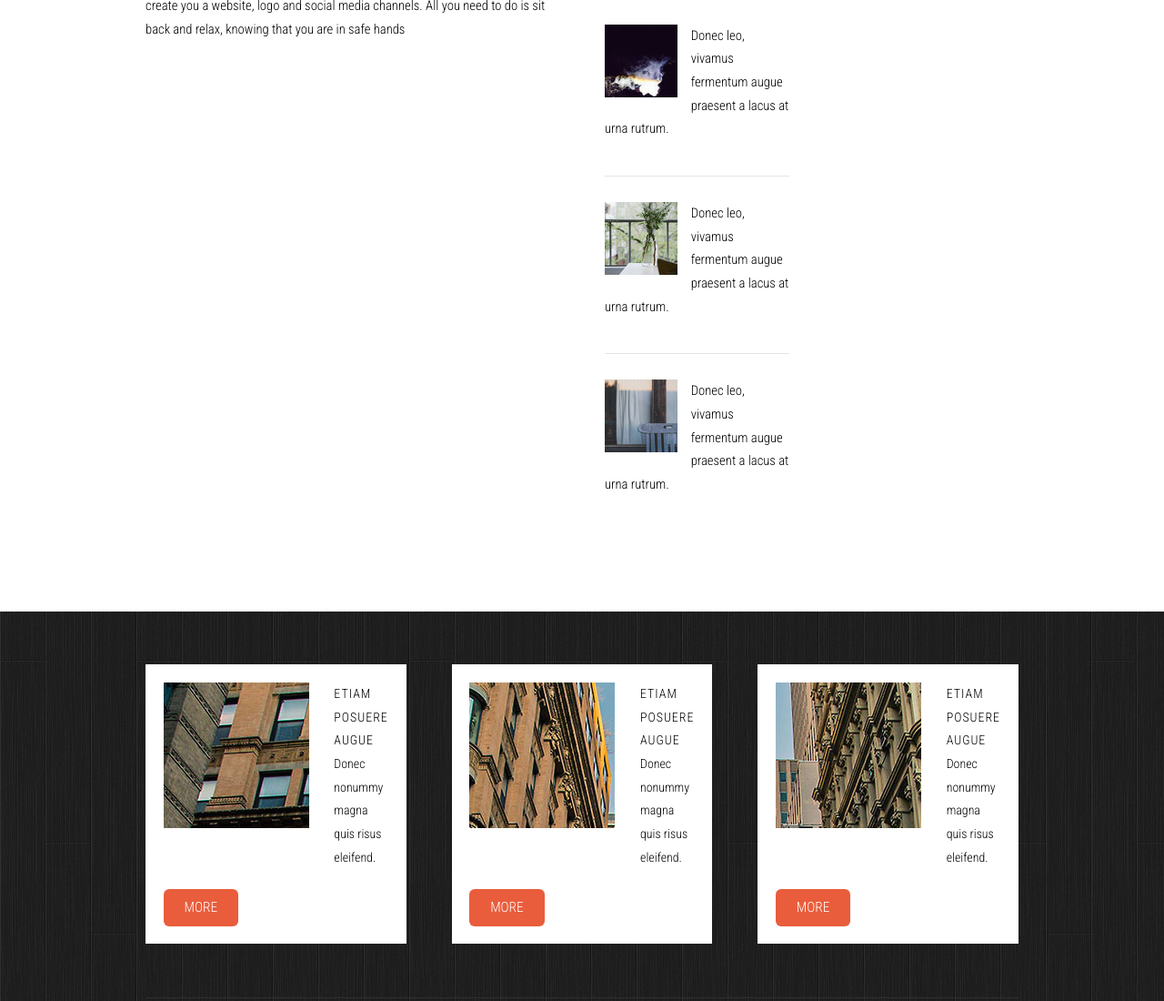
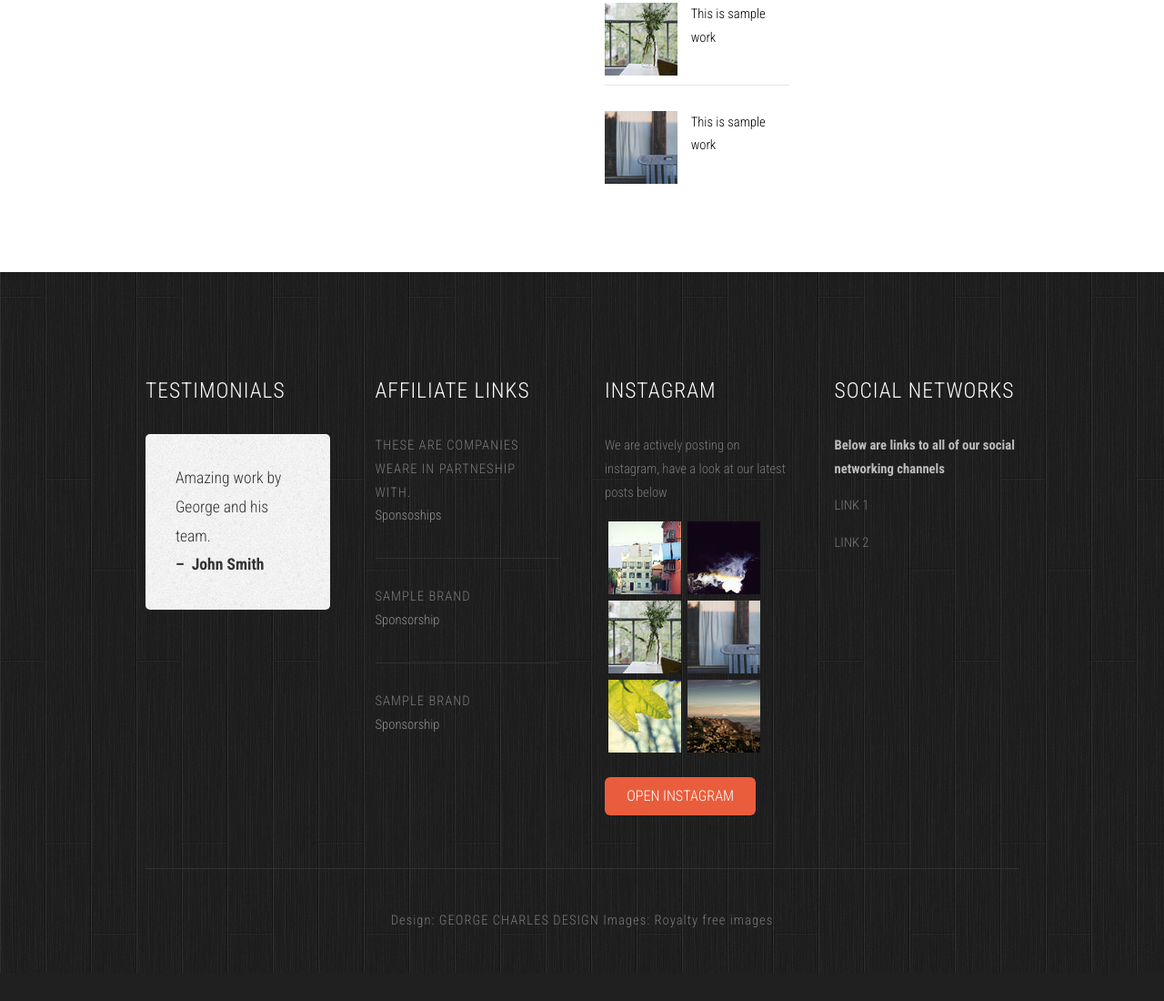
Before and after one commit to georgecharles/gch, a plain HTML site: page index.html in a window 1280 px wide. Shown: the part 1274-2374 px from the top of the page at 91% size. After the commit the page ends 2343 px from the top, so only its background shows below. Drawn offline with nearby package versions, Linux system fonts and the light colour scheme.

Commit message:
updated most images and main index.html file

```diff
--- a/index.html
+++ b/index.html
@@ -36,10 +36,10 @@
 				<!-- Nav -->
 					<nav id="nav">
 						<ul>
-							<li class="active"><a href="index.html">Homepage</a></li>
-							<li><a href="left-sidebar.html">Left Sidebar</a></li>
-							<li><a href="right-sidebar.html">Right Sidebar</a></li>
-							<li><a href="no-sidebar.html">No Sidebar</a></li>
+							<li class="active"></li>
+							<li></li>
+							<li><a href="right-sidebar.html">CONTACT US</a></li>
+							<li><a href="no-sidebar.html">LEGAL JARGON</a></li>
 						</ul>
 					</nav>
 
@@ -67,7 +67,6 @@
 							</header>
 							<p class="subtitle">SAMPLE text</p>
 						<p><a href="#"><img src="images/pics13.jpg" alt=""></a></p>
-							<a href="#" class="button">More</a>
 </section>
 					</div>
 					<div class="3u">
@@ -77,7 +76,6 @@
 							</header>
 							<p class="subtitle">SAMPLE text</p>
 							<p><a href="#"><img src="images/pics14.jpg" alt=""></a></p>
-							<a href="#" class="button">More</a>
 </section>
 					</div>
 					<div class="3u">
@@ -87,7 +85,6 @@
 							</header>
 						  <p class="subtitle">SAMPLE text</p>
 <p><a href="#"><img src="images/pics15.jpg" alt=""></a></p>
-							<a href="#" class="button">More</a>
 </section>
 					</div>
 					<div class="3u">
@@ -97,7 +94,6 @@
 							</header>
 							<p class="subtitle">SAMPLE text</p>
 							<p><a href="#"><img src="images/pics16.jpg" alt=""></a></p>
-							<a href="#" class="button">More</a>
 </section>
 					</div>
 				</div>
@@ -125,19 +121,19 @@
 							<ul class="style2">
 								<li>
 									<a href="#"><img src="images/pics07.jpg" alt=""></a>
-									<p>Donec leo, vivamus fermentum augue praesent a lacus at urna rutrum.</p>
+									<p>This is sample work&nbsp;</p>
 								</li>
 								<li>
 									<a href="#"><img src="images/pics08.jpg" alt=""></a>
-									<p>Donec leo, vivamus fermentum augue praesent a lacus at urna rutrum.</p>
+									<p>This is sample work</p>
 								</li>
 								<li>
 									<a href="#"><img src="images/pics09.jpg" alt=""></a>
-									<p>Donec leo, vivamus fermentum augue praesent a lacus at urna rutrum.</p>
+									<p>This is sample work</p>
 								</li>
 								<li>
 									<a href="#"><img src="images/pics10.jpg" alt=""></a>
-									<p>Donec leo, vivamus fermentum augue praesent a lacus at urna rutrum.</p>
+									<p>This is sample work</p>
 								</li>
 							</ul>
 						</section>
@@ -153,32 +149,8 @@
 	<div id="featured">
 			<div class="container">
 				<div class="row">
-					<section class="4u">
-						<div class="box">
-							<a href="#" class="image left"><img src="images/pics04.jpg" alt=""></a>
-							<h3>Etiam posuere augue</h3>
-							<p>Donec nonummy magna quis risus eleifend. </p>
-							<a href="#" class="button">More</a>
+					<section class="4u"> </section>
 				</div>
-					</section>
-					<section class="4u">
-						<div class="box">
-							<a href="#" class="image left"><img src="images/pics05.jpg" alt=""></a>
-							<h3>Etiam posuere augue</h3>
-							<p>Donec nonummy magna quis risus eleifend. </p>
-							<a href="#" class="button">More</a>
-						</div>
-					</section>
-					<section class="4u">
-						<div class="box">
-							<a href="#" class="image left"><img src="images/pics06.jpg" alt=""></a>
-							<h3>Etiam posuere augue</h3>
-							<p>Donec nonummy magna quis risus eleifend. </p>
-							<a href="#" class="button">More</a>
-						</div>
-					</section>
-				</div>
-				<div class="divider"></div>
 </div>
 		</div>
 	<!-- /Featured -->
@@ -189,9 +161,9 @@
 				<div class="row">
 					<div class="3u">
 						<section>
-							<h2>Maecenas lectus</h2>
+							<h2>TESTIMONIALS</h2>
 							<div class="balloon">
-								<blockquote>&ldquo;&nbsp;&nbsp;Donec leo, vivamus ullamcorper fermentum nibh in augue pulvinar ullamcorper metus praesent a lacus at urna congue ullamcorper  rutrum.&nbsp;&nbsp;&rdquo;<br>
+								<blockquote>Amazing work by George and his team.
 									<br>
 									<strong>&ndash;&nbsp;&nbsp;John Smith</strong></blockquote>
 							</div>
@@ -200,27 +172,27 @@
 					</div>
 					<div class="3u">
 						<section>
-							<h2>Donec dictum</h2>
+							<h2>Affiliate links&nbsp;</h2>
 							<ul class="default">
 								<li>
-									<h3>Mauris vulputate dolor sit amet</h3>
-									<p><a href="#">Donec leo, vivamus fermentum nibh in augue praesent a lacus at urna congue rutrum.</a></p>
+									<h3>These are companies weare in partneship with.&nbsp;</h3>
+									<p><a href="#">Sponsoships&nbsp;&nbsp;</a></p>
 								</li>
 								<li>
-									<h3>Fusce ultrices fringilla metus</h3>
-									<p><a href="#">Donec leo, vivamus fermentum nibh in augue praesent a lacus at urna congue rutrum.</a></p>
+									<h3>Sample brand&nbsp;</h3>
+									<p><a href="#">Sponsorship</a></p>
 								</li>
 								<li>
-									<h3>Donec dictum metus in sapien</h3>
-									<p><a href="#">Donec leo, vivamus fermentum nibh in augue praesent a lacus at urna congue rutrum.</a></p>
+									<h3>Sample brand</h3>
+									<p><a href="#">Sponsorship</a></p>
 								</li>
 							</ul>
 						</section>
 					</div>
 					<div class="3u">
 						<section>
-							<h2>Nulla leifend</h2>
-							<p>Donec placerat odio vel elit. Nullam ante orci, pellentesque eget, tempus quis, ultrices in, est. Curabitur sit amet nulla. Nam in massa. Sed vel tellus. Curabitur sem urna, consequat.</p>
+							<h2>INSTAGRAM</h2>
+							<p>We are actively posting on instagram, have a look at our latest posts below&nbsp;</p>
 							<ul class="style5">
 								<li><a href="#"><img src="images/pics07.jpg" alt=""></a></li>
 								<li><a href="#"><img src="images/pics08.jpg" alt=""></a></li>
@@ -229,16 +201,15 @@
 								<li><a href="#"><img src="images/pics11.jpg" alt=""></a></li>
 								<li><a href="#"><img src="images/pics12.jpg" alt=""></a></li>
 							</ul>
-							<a href="#" class="button">More Collections</a>
+							<a href="#" class="button">OPEN INSTAGRAM</a>
 						</section>
 					</div>
 					<div class="3u">
 						<section>
-							<h2>Luctus eleifend</h2>
-							<p><strong>Aliquam erat volutpat. Pellentesque tristique ante ut risus. </strong></p>
-							<p>Quisque dictum. Integer nisl risus, sagittis convallis, rutrum id, elementum congue, nibh. Suspendisse dictum porta lectus. Donec placerat odio vel elit.</p>
-							<p>Donec placerat odio vel elit. Nullam ante orci, pellentesque eget, tempus quis, ultrices in, est. Curabitur sit amet nulla. Nam in massa. Sed vel tellus. Curabitur sem urna, consequat.</p>
-							<a href="#" class="button">More Collections</a>
+							<h2>SOCIAL NETWORKS</h2>
+							<p><strong>Below are links to all of our social networking channels&nbsp; </strong></p>
+							<p>LINK 1</p>
+							<p>LINK 2</p>
 </section>
 					</div>
 				</div>
@@ -248,7 +219,7 @@
 
 	<!-- Copyright -->
 		<div id="copyright" class="container">
-			Design: <a href="http://templated.co">TEMPLATED</a> Images: <a href="http://unsplash.com">Unsplash</a> (<a href="http://unsplash.com/cc0">CC0</a>)
+			Design: <a href="http://templated.co">GEORGE CHARLES DESIGN</a> Images: <a href="http://unsplash.com">Royalty free images</a>
 		</div>
 
 
```
Also changed, not shown: images/pics13.jpg, images/pics14.jpg, images/pics15.jpg, images/pics16.jpg. Lines whose indentation alone changed are shown as unchanged.
